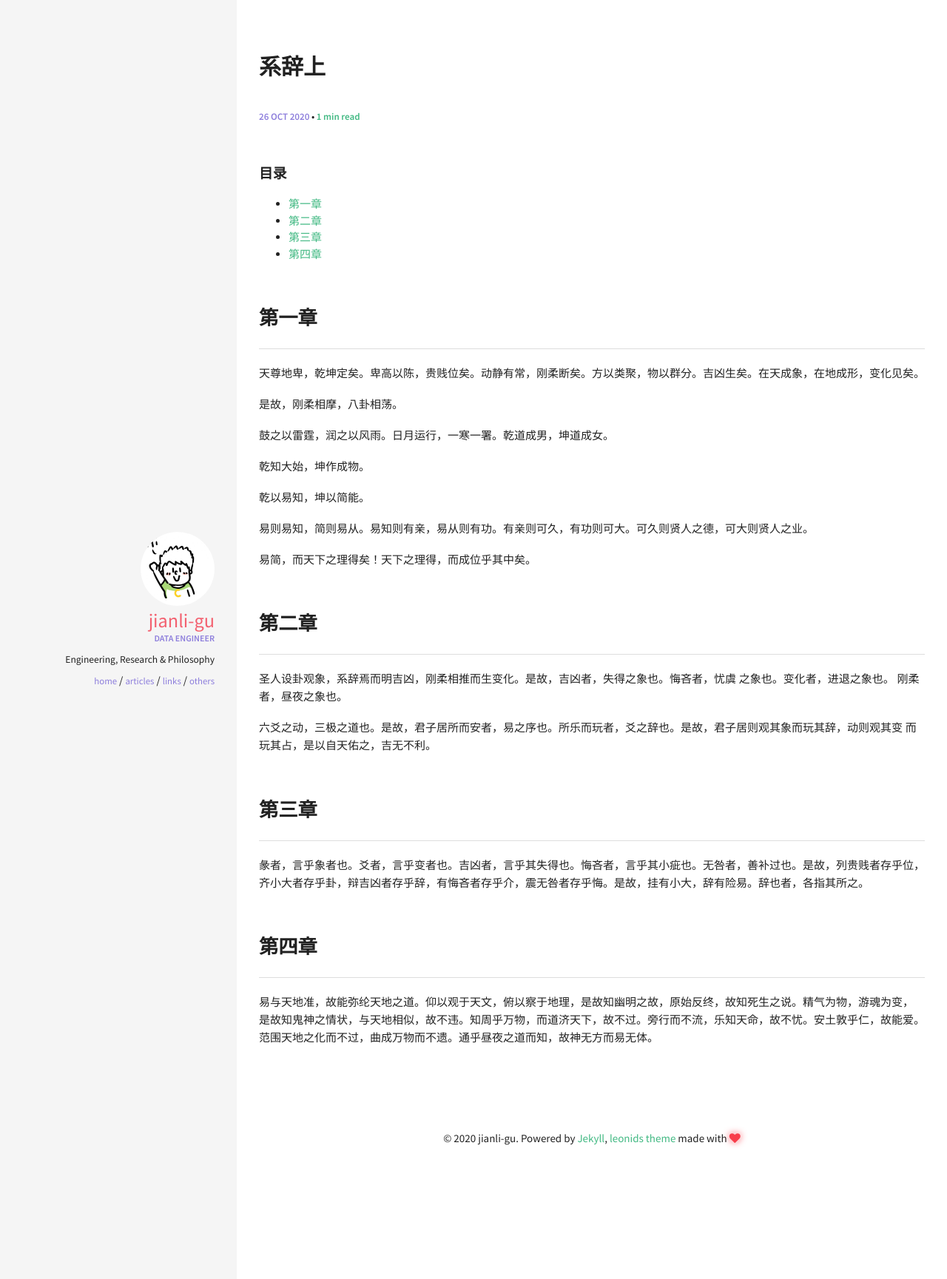
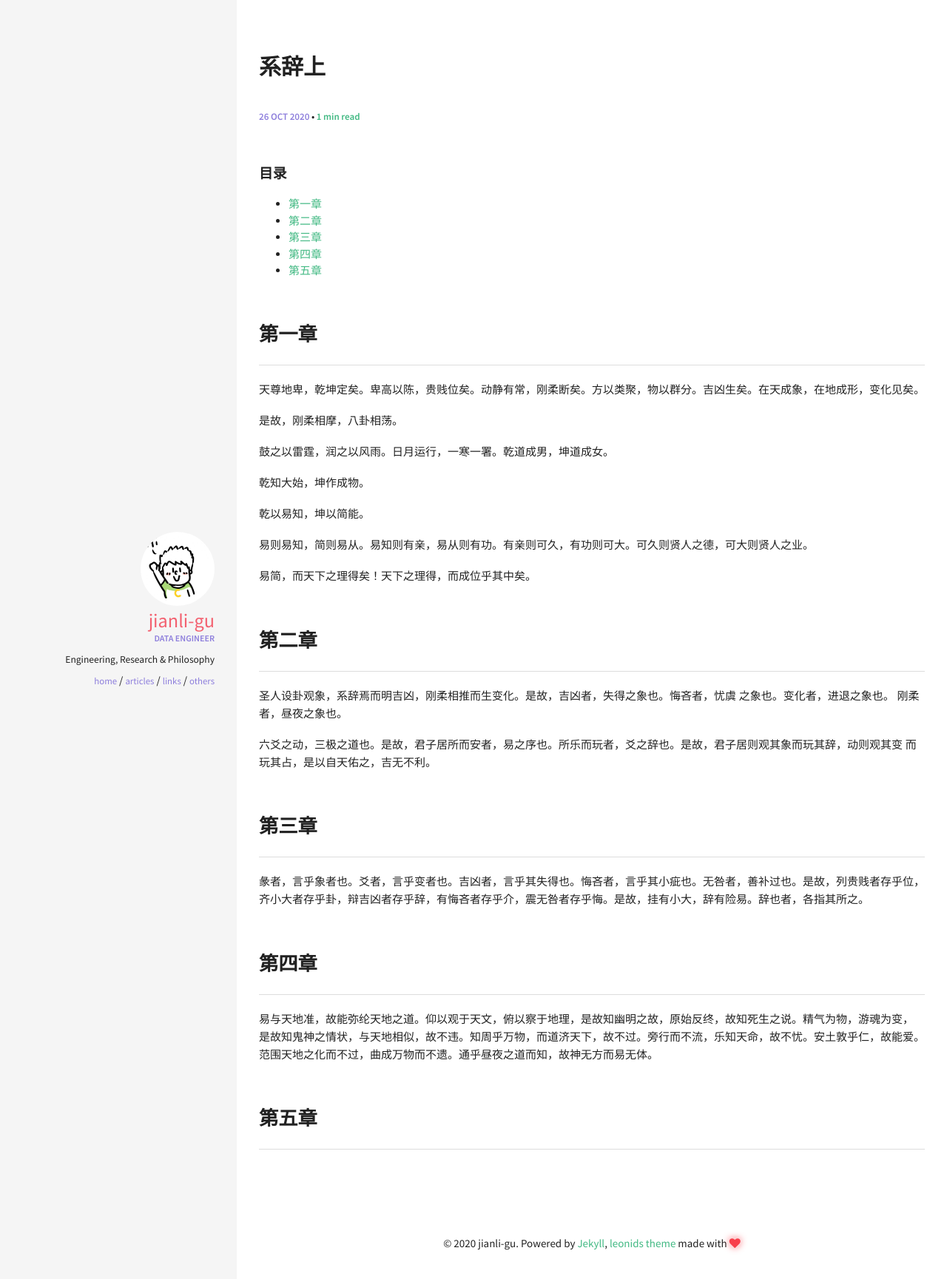
Before and after one commit to jianli-gu/jianli-gu.github.io, a Jekyll site: the page built from _posts/others/xici/2020-10-26-xi-ci-shang.md, in a window 1280 px wide. Shown: the top 1729 px of the page at 74% size. Built offline with Jekyll 4.4.1, drawn with Linux system fonts in a browser that asks for light colours.

Commit message:
Update xici shang

```diff
--- a/_posts/others/xici/2020-10-26-xi-ci-shang.md
+++ b/_posts/others/xici/2020-10-26-xi-ci-shang.md
@@ -48,3 +48,6 @@ modified: 2020-10-26
 易与天地准，故能弥纶天地之道。仰以观于天文，俯以察于地理，是故知幽明之故，原始反终，故知死生之说。精气为物，游魂为变，
 是故知鬼神之情状，与天地相似，故不违。知周乎万物，而道济天下，故不过。旁行而不流，乐知天命，故不忧。安土敦乎仁，故能爱。
 范围天地之化而不过，曲成万物而不遗。通乎昼夜之道而知，故神无方而易无体。
+
+
+## 第五章
```
